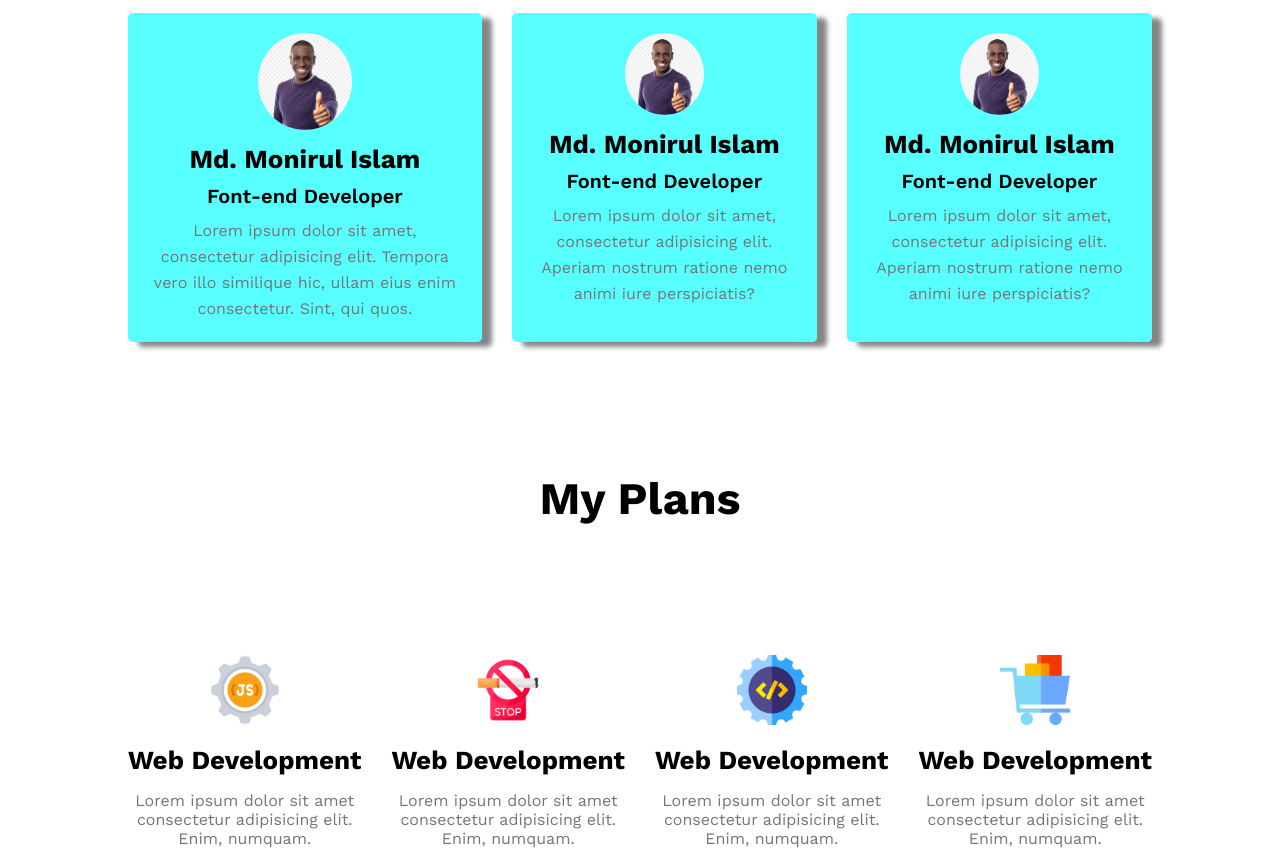
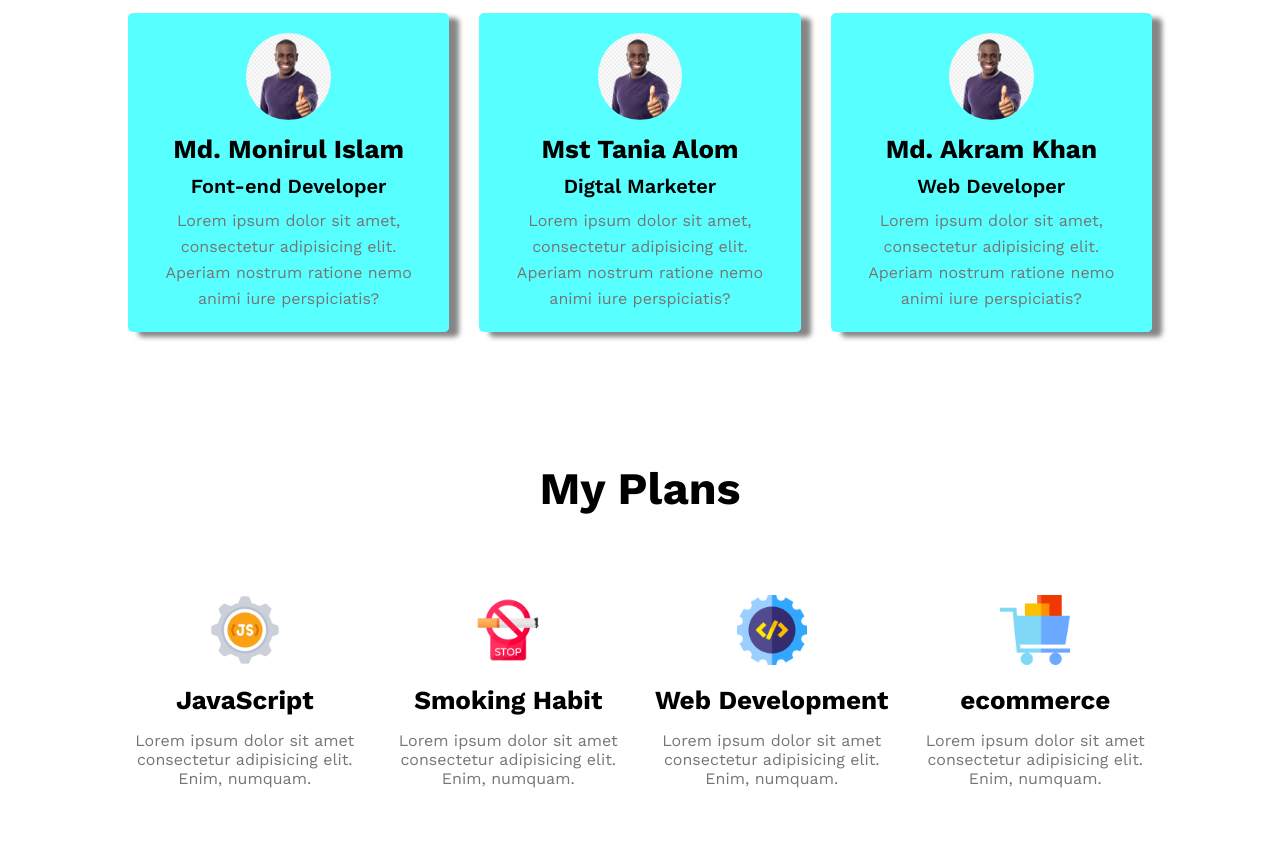
Before and after one commit to monir3355/think-mission, a plain HTML site: page index.html in a window 1280 px wide. Shown: the part 1720-2571 px from the top of the page. Drawn offline with nearby package versions, Linux system fonts and the light colour scheme.

Commit message:
all section are completed

```diff
--- a/css/style.css
+++ b/css/style.css
@@ -119,7 +119,7 @@ header{
 /* My Plan */
 .plan-title{
     font-size: 45px;
-    margin: 130px 0;
+    margin: 130px 0 80px 0;
     text-align: center;
 
 }
@@ -145,7 +145,7 @@ header{
     background-repeat: no-repeat;
     background-size: 100%;
     padding: 5% 5%;
-    margin: 50px 0;
+    margin: 70px 0;
     background-image: linear-gradient(to left, rgba(245, 246, 252, 0.52), rgba(117, 19, 93, 0.73)),url("../images/watch.png");;
 }
 .hand-title{
--- a/index.html
+++ b/index.html
@@ -39,18 +39,18 @@
                     <img src="./images/member.png" alt="">
                     <h2 class="person-name">Md. Monirul Islam</h2>
                     <h4 class="person-title"> Font-end Developer</h4>
-                    <p class="person-desc">Lorem ipsum dolor sit amet, consectetur adipisicing elit. Tempora vero illo similique hic, ullam eius enim consectetur. Sint, qui quos.</p>
-                </div>
-                <div class="member-part">
-                    <img src="./images/member.png" alt="">
-                    <h2 class="person-name">Md. Monirul Islam</h2>
-                    <h4 class="person-title"> Font-end Developer</h4>
                     <p class="person-desc">Lorem ipsum dolor sit amet, consectetur adipisicing elit. Aperiam nostrum ratione nemo animi iure perspiciatis?</p>
                 </div>
                 <div class="member-part">
                     <img src="./images/member.png" alt="">
-                    <h2 class="person-name">Md. Monirul Islam</h2>
-                    <h4 class="person-title"> Font-end Developer</h4>
+                    <h2 class="person-name">Mst Tania Alom</h2>
+                    <h4 class="person-title">Digtal Marketer</h4>
+                    <p class="person-desc">Lorem ipsum dolor sit amet, consectetur adipisicing elit. Aperiam nostrum ratione nemo animi iure perspiciatis?</p>
+                </div>
+                <div class="member-part">
+                    <img src="./images/member.png" alt="">
+                    <h2 class="person-name">Md. Akram Khan</h2>
+                    <h4 class="person-title">Web Developer</h4>
                     <p class="person-desc">Lorem ipsum dolor sit amet, consectetur adipisicing elit. Aperiam nostrum ratione nemo animi iure perspiciatis?</p>
                 </div>
             </div>
@@ -60,12 +60,12 @@
             <div class="plan-content">
                 <div class="plan-img-sec">
                     <img src="./images/icons/js.png" alt="Web Development">
-                    <h3 class="develop-title">Web Development</h3>
+                    <h3 class="develop-title">JavaScript</h3>
                     <p class="develop-desc">Lorem ipsum dolor sit amet consectetur adipisicing elit. Enim, numquam.</p>
                 </div>
                 <div class="plan-img-sec">
                     <img src="./images/icons/smoke.png" alt="Web Development">
-                    <h3 class="develop-title">Web Development</h3>
+                    <h3 class="develop-title">Smoking Habit</h3>
                     <p class="develop-desc">Lorem ipsum dolor sit amet consectetur adipisicing elit. Enim, numquam.</p>
                 </div>
                 <div class="plan-img-sec">
@@ -75,7 +75,7 @@
                 </div>
                 <div class="plan-img-sec">
                     <img src="./images/icons/ecom.png" alt="Web Development">
-                    <h3 class="develop-title">Web Development</h3>
+                    <h3 class="develop-title">ecommerce</h3>
                     <p class="develop-desc">Lorem ipsum dolor sit amet consectetur adipisicing elit. Enim, numquam.</p>
                 </div>
             </div>
```
